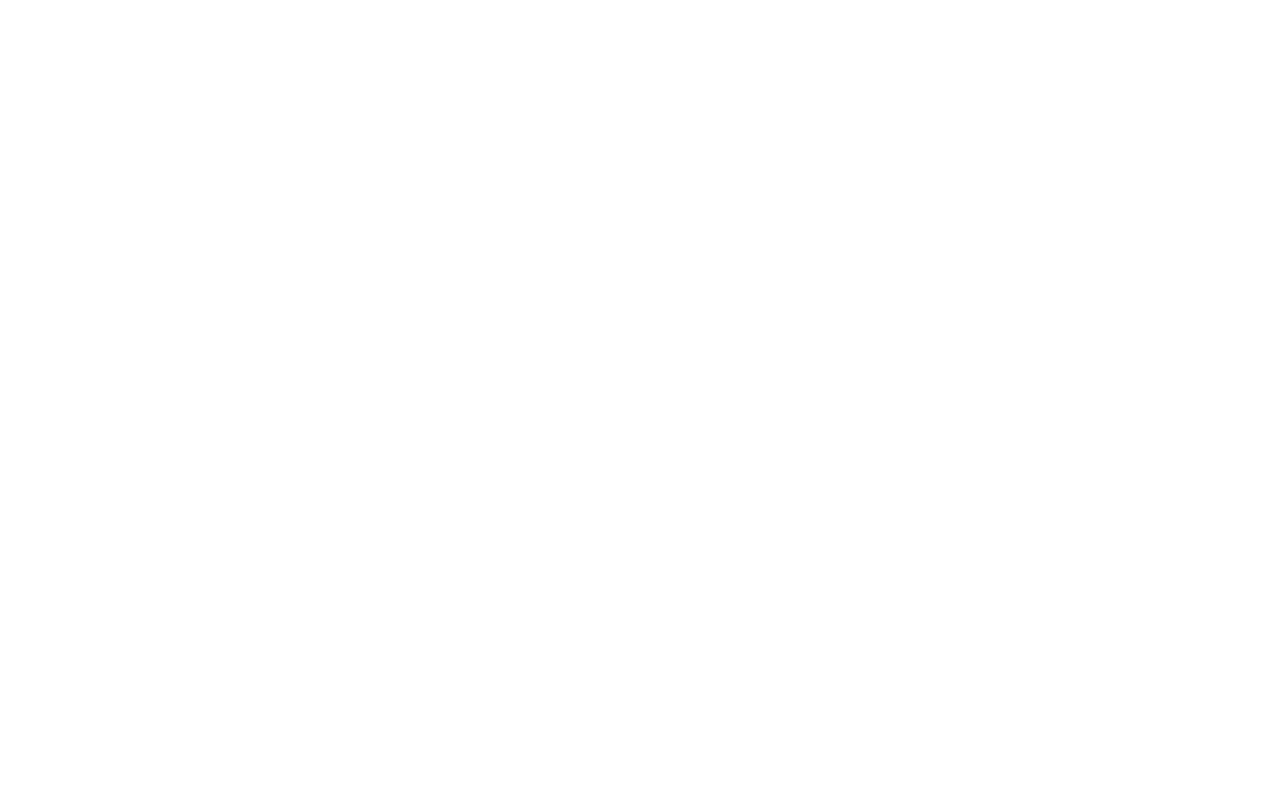
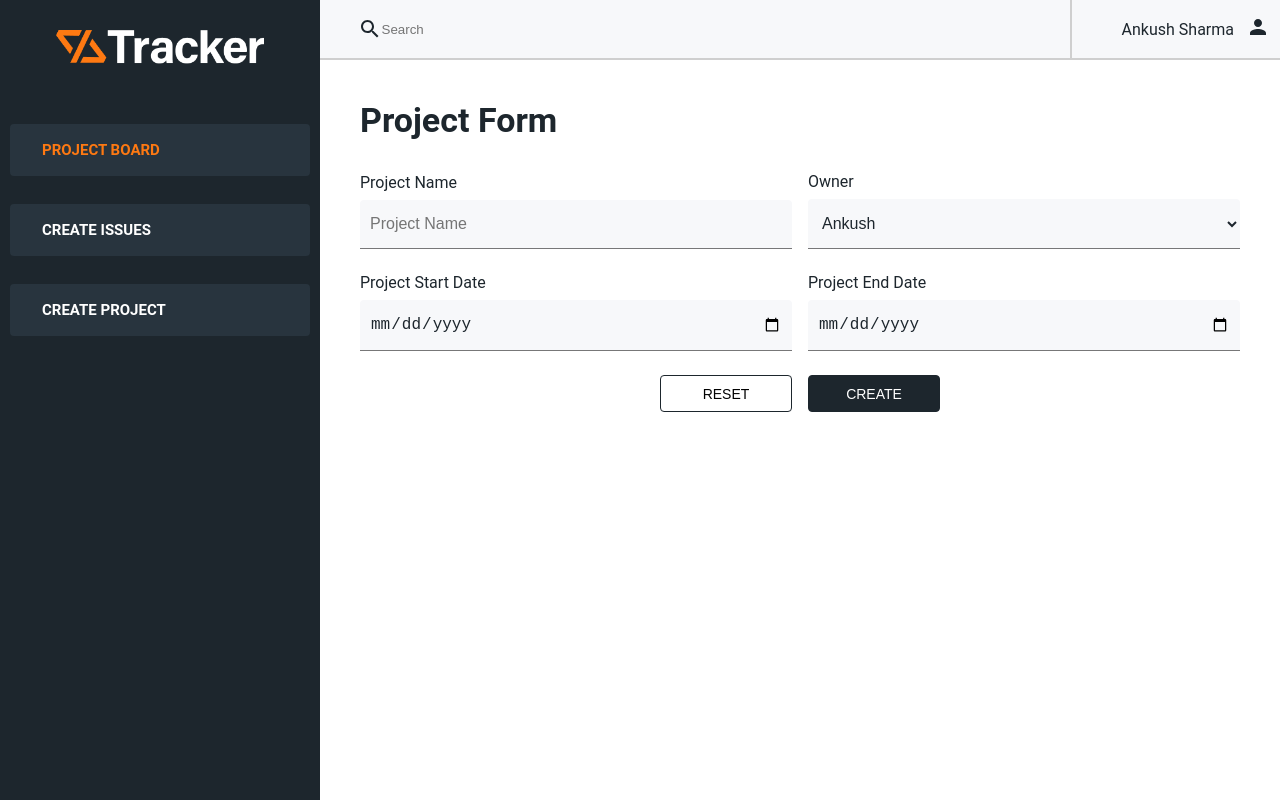
Before and after one commit to ankush6859/issue-tracker, a React (Create React App) app: page /create-project in a window 1280 px wide. Before the commit this address had no page. Built offline with nearby package versions, Linux system fonts and the light colour scheme.

Commit message:
Added New Project Form Component

```diff
--- a/src/components/IssueForm/IssueForm.scss
+++ b/src/components/IssueForm/IssueForm.scss
@@ -1,4 +1,5 @@
-#issueForm {
+#issueForm,
+#newProjectForm {
   padding: 2.5rem;
   h4 {
     margin-bottom: 2rem;
@@ -31,7 +32,7 @@
       input,
       select,
       textarea {
-        font-size: 1.1rem;
+        font-size: 1rem;
         padding: 15px 10px;
         border: none;
         outline: none;
--- /dev/null
+++ b/src/components/NewProjectForm/NewProjectForm.tsx
@@ -0,0 +1,45 @@
+import Button from '../../assets/UIElements/Button/Button';
+import './NewProjectForm.scss';
+
+const NewProjectForm = () => {
+  return (
+    <div id="newProjectForm">
+      <h4>Project Form</h4>
+      <form>
+        <div className="form_row">
+          <div className="form_control mr-1">
+            <label htmlFor="project_name">Project Name</label>
+            <input type="text" id="project_name" placeholder="Project Name" />
+          </div>
+          <div className="form_control">
+            <label htmlFor="owner">Owner</label>
+            <select name="owner" id="owner">
+              <option value="">Ankush</option>
+              <option value="">Akhil</option>
+            </select>
+          </div>
+        </div>
+        <div className="form_row">
+          <div className="form_control mr-1">
+            <label htmlFor="project_start_date">Project Start Date</label>
+            <input
+              type="date"
+              id="project_start_date"
+              //   placeholder="Project Name"
+            />
+          </div>
+          <div className="form_control">
+            <label htmlFor="project_end_date">Project End Date</label>
+            <input type="date" id="project_end_date" />
+          </div>
+        </div>
+        <div className="form_row">
+          <Button className="reset">RESET</Button>
+          <Button className="create">CREATE</Button>
+        </div>
+      </form>
+    </div>
+  );
+};
+
+export default NewProjectForm;
--- a/src/components/SideNav/SideNav.tsx
+++ b/src/components/SideNav/SideNav.tsx
@@ -27,7 +27,7 @@
             </Link>
           </li>
           <li className={currentNav === 3 ? 'active' : ''}>
-            <Link to={'create-issue'} onClick={() => setCurrentNav(3)}>
+            <Link to={'create-project'} onClick={() => setCurrentNav(3)}>
               <span className="side-rectangle"></span>
               <span>CREATE PROJECT</span>
             </Link>
--- a/src/index.tsx
+++ b/src/index.tsx
@@ -8,6 +8,7 @@
 import IssueForm from './components/IssueForm/IssueForm';
 import ProjectForm from './components/ProjectForm/ProjectForm';
 import App from './App';
+import NewProjectForm from './components/NewProjectForm/NewProjectForm';
 
 const container = document.getElementById('root')!;
 const root = createRoot(container);
@@ -19,6 +20,7 @@
           <Route path="/" element={<App />}>
             <Route index element={<ProjectForm />} />
             <Route path="/create-issue" element={<IssueForm />} />
+            <Route path="/create-project" element={<NewProjectForm />} />
           </Route>
           <Route path="/login" element={<Login />}></Route>
         </Routes>
```
Also changed, not shown: src/components/NewProjectForm/NewProjectForm.scss (added).
